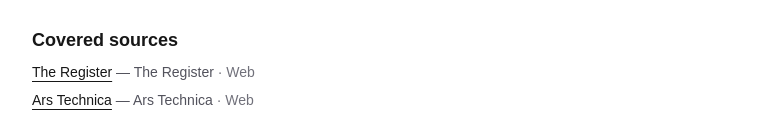
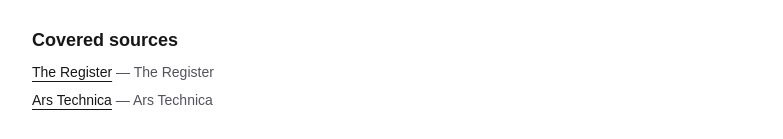
Before and after one commit to fanyang-888/personal-ai-intelligence-tool, a Next.js app: page /cluster/cluster-1 in a window 1280 px wide. Shown: the part 800-939 px from the top of the page, without its empty margins (248-1031 px from the left). Built offline with nearby package versions, Linux system fonts and the light colour scheme.

Commit message:
Revert "feat(cluster): align covered sources with digest channels + related links"
This reverts commit ddeb47940e829ad9e620b4df1d6b98d0630bc659.

```diff
--- a/components/cluster/covered-sources-list.tsx
+++ b/components/cluster/covered-sources-list.tsx
@@ -1,5 +1,4 @@
 import { SectionTitle } from "@/components/shared/section-title";
-import { SOURCE_CHANNEL_LABEL } from "@/lib/utils/cluster-sources";
 import type { Source } from "@/types/source";
 
 type CoveredSourcesListProps = {
@@ -21,15 +20,9 @@
             >
               {s.name}
             </a>
-            <span className="text-zinc-600">
-              {s.publisher ? ` — ${s.publisher}` : ""}
-              {s.channel ? (
-                <span className="text-zinc-500">
-                  {" "}
-                  · {SOURCE_CHANNEL_LABEL[s.channel]}
-                </span>
-              ) : null}
-            </span>
+            {s.publisher ? (
+              <span className="text-zinc-600"> — {s.publisher}</span>
+            ) : null}
           </li>
         ))}
       </ul>
--- a/components/cluster/related-stories.tsx
+++ b/components/cluster/related-stories.tsx
@@ -15,10 +15,7 @@
       <ul className="space-y-2 text-sm">
         {clusters.map((c) => (
           <li key={c.id}>
-            <Link
-              href={`/cluster/${c.id}`}
-              className="block font-medium text-foreground underline underline-offset-4"
-            >
+            <Link href={`/cluster/${c.id}`} className="font-medium underline underline-offset-4">
               {c.title}
             </Link>
           </li>
--- a/components/digest/source-channel-badge.tsx
+++ b/components/digest/source-channel-badge.tsx
@@ -1,5 +1,11 @@
-import { SOURCE_CHANNEL_LABEL } from "@/lib/utils/cluster-sources";
 import type { SourceChannel } from "@/types/source";
+
+const CHANNEL_LABEL: Record<SourceChannel, string> = {
+  email: "Email",
+  chat: "Chat",
+  web: "Web",
+  feed: "Feed",
+};
 
 function ChannelIcon({ channel }: { channel: SourceChannel }) {
   const cls = "h-3.5 w-3.5 shrink-0 text-zinc-600";
@@ -85,7 +91,7 @@
  * Distinct from {@link StoryBadge}: icon + numeric count for ingest channel transparency.
  */
 export function SourceChannelBadge({ channel, count }: SourceChannelBadgeProps) {
-  const label = SOURCE_CHANNEL_LABEL[channel];
+  const label = CHANNEL_LABEL[channel];
   const aria = `${count} source${count === 1 ? "" : "s"} from ${label}`;
   return (
     <span
--- a/lib/utils/cluster-sources.ts
+++ b/lib/utils/cluster-sources.ts
@@ -3,14 +3,6 @@
 import type { SourceChannel } from "@/types/source";
 
 const MAX_VISIBLE = 4;
-
-/** Human-readable ingest channel (digest badges + cluster detail). */
-export const SOURCE_CHANNEL_LABEL: Record<SourceChannel, string> = {
-  email: "Email",
-  chat: "Chat",
-  web: "Web",
-  feed: "Feed",
-};
 
 const DEFAULT_CHANNEL: SourceChannel = "web";
 
```
